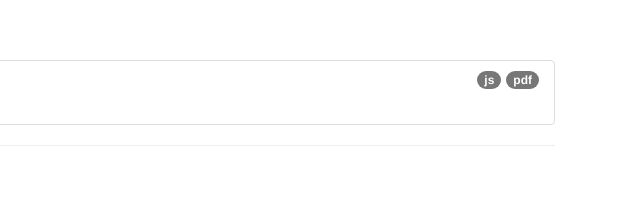
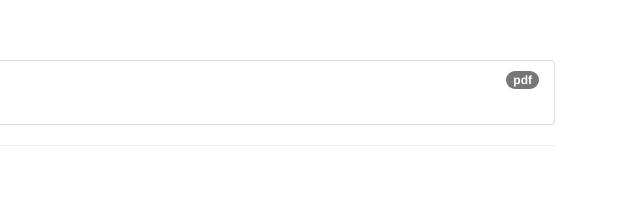
Before and after one commit to ksmonkey123/KSPweb, a plain HTML site: page docs/index.html in a window 1280 px wide. Shown: the part 232-438 px from the top of the page, 640-1280 px from the left. Drawn offline with nearby package versions, Linux system fonts and the light colour scheme.

Commit message:
inclination pdf

```diff
--- a/docs/index.html
+++ b/docs/index.html
@@ -46,9 +46,8 @@
 
 			<h2 id="libs">Utilities</h2>
 			<div class="list-group">
-				<a href="inclination.html" class="list-group-item list-group-item-default">
+				<a href="inclination.pdf" class="list-group-item list-group-item-default">
                     <span class="badge">pdf</span>
-                    <span class="badge">js</span>
 					<div>
 						<h4 class="list-group-item-heading">inclination change calculator</h4>
 						<p class="list-group-item-text">a calculator for finding the most efficient inclination change manoeuvre possible</p>
```
Also changed, not shown: docs/inclination.html (deleted, +0 -1 lines).
